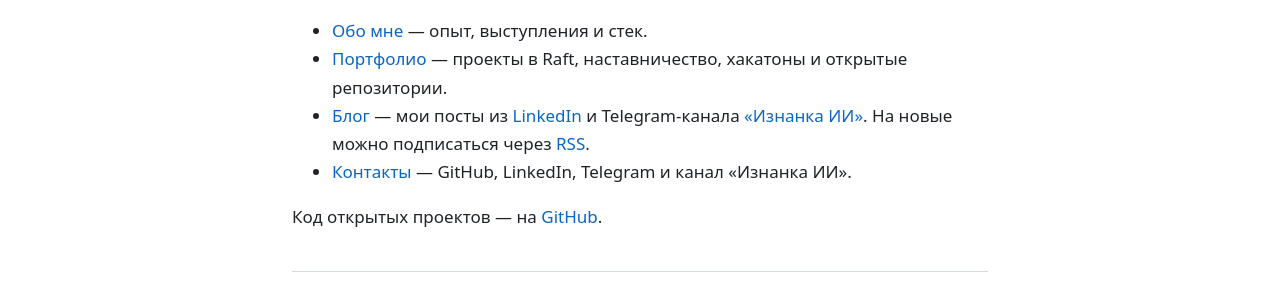
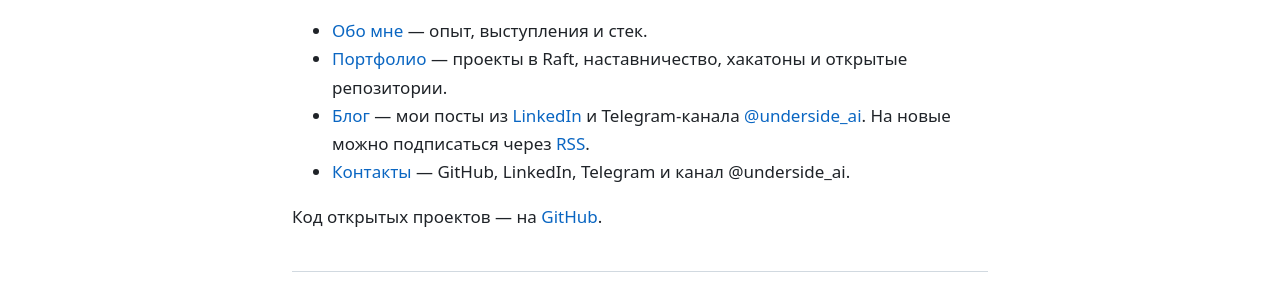
Before and after one commit to NikitaVenediktov/NikitaVenediktov.github.io, a Jekyll site: the page built from _posts/2026-10-26-privet.md, in a window 1280 px wide. Shown: the part 901-1201 px from the top of the page. Built offline with Jekyll 4.4.1, drawn with Linux system fonts in a browser that asks for light colours.

Commit message:
PAN6-48: везде заменить канал «Изнанка ИИ» на @underside_ai
Приветственный пост, README, импорт постов в блог (скрипт и workflow).

```diff
--- a/_posts/2026-10-26-privet.md
+++ b/_posts/2026-10-26-privet.md
@@ -22,7 +22,7 @@ description: Кто я, чем занимаюсь и что можно найт
 
 - [Обо мне]({{ '/' | relative_url }}) — опыт, выступления и стек.
 - [Портфолио]({{ '/portfolio/' | relative_url }}) — проекты в Raft, наставничество, хакатоны и открытые репозитории.
-- [Блог]({{ '/blog/' | relative_url }}) — мои посты из [LinkedIn](https://www.linkedin.com/in/nikita-venediktov/) и Telegram-канала [«Изнанка ИИ»](https://t.me/iznanka_ai). На новые можно подписаться через [RSS]({{ '/blog/feed.xml' | relative_url }}).
-- [Контакты]({{ '/contacts/' | relative_url }}) — GitHub, LinkedIn, Telegram и канал «Изнанка ИИ».
+- [Блог]({{ '/blog/' | relative_url }}) — мои посты из [LinkedIn](https://www.linkedin.com/in/nikita-venediktov/) и Telegram-канала [@underside_ai](https://t.me/underside_ai). На новые можно подписаться через [RSS]({{ '/blog/feed.xml' | relative_url }}).
+- [Контакты]({{ '/contacts/' | relative_url }}) — GitHub, LinkedIn, Telegram и канал @underside_ai.
 
 Код открытых проектов — на [GitHub](https://github.com/NikitaVenediktov).
--- a/_scripts/telegram_import.py
+++ b/_scripts/telegram_import.py
@@ -4,7 +4,7 @@
 в `_posts/telegram/` как запись Jekyll, а картинки — в `assets/telegram/`.
 Запускается в GitHub Actions перед сборкой сайта; результат в git не коммитится.
 
-    python _scripts/telegram_import.py iznanka_ai
+    python _scripts/telegram_import.py underside_ai
 """
 
 import json
@@ -178,4 +178,4 @@ def main(channel):
 
 
 if __name__ == "__main__":
-    main(sys.argv[1] if len(sys.argv) > 1 else "iznanka_ai")
+    main(sys.argv[1] if len(sys.argv) > 1 else "underside_ai")
```
Also changed, not shown: .github/workflows/pages.yml, README.md.
